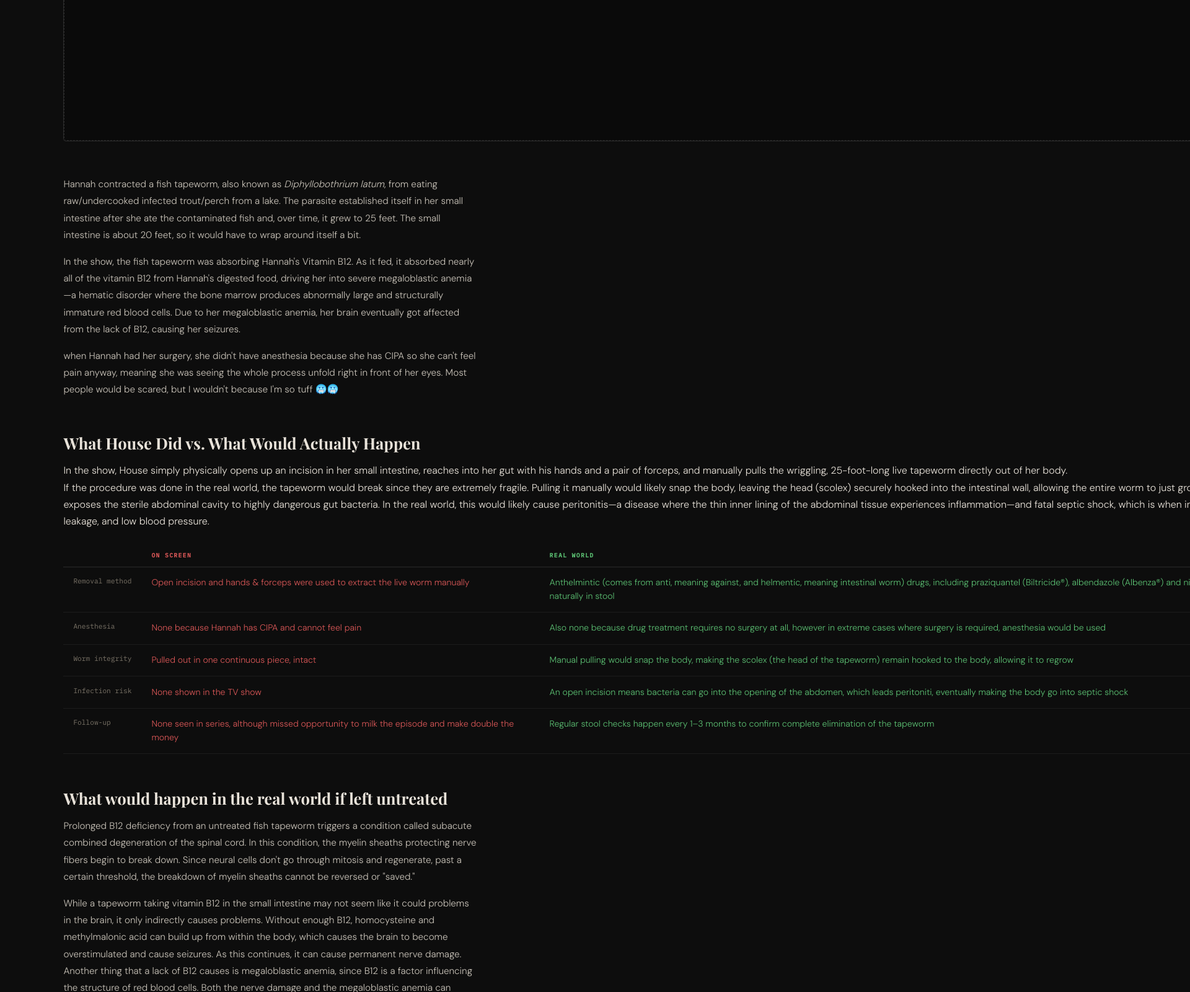
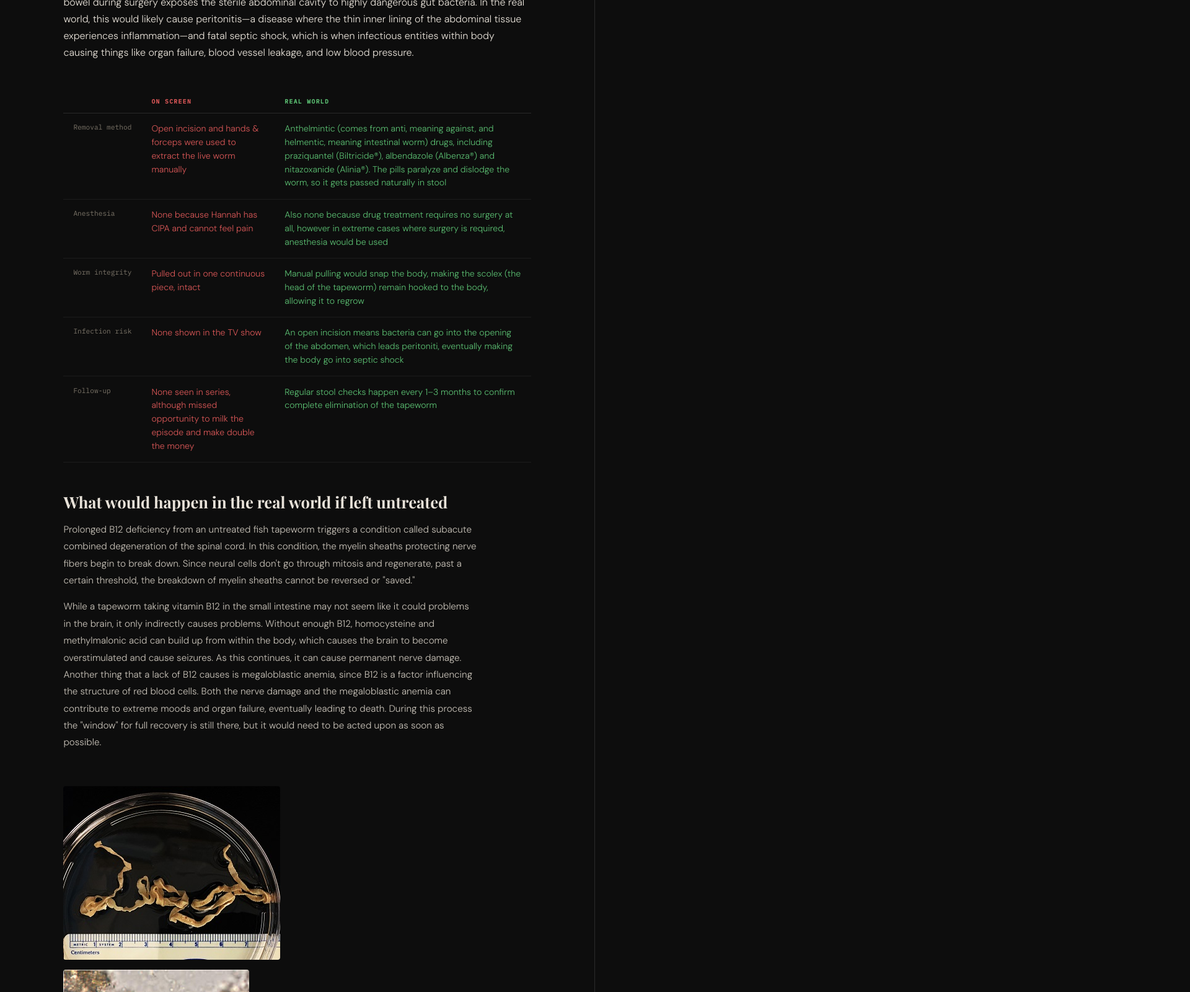
Before and after one commit to Jason-Q1925/Medical-Emergency-Fact-or-Fiction, a plain HTML site: page index.html in a window 1280 px wide. Shown: the part 2440-4040 px from the top of the page at 62% size, 1920 px wide, since content can reach past the window. Drawn offline with nearby package versions, Linux system fonts and the light colour scheme; a web font is replaced by a local one.

Commit message:
index.html

```diff
--- a/index.html
+++ b/index.html
@@ -6,6 +6,7 @@
 <title>Medical Emergencies Audits</title>
 <link rel="preconnect" href="https://fonts.googleapis.com">
 <link href="https://fonts.googleapis.com/css2?family=Playfair+Display:ital,wght@0,400;0,700;0,900;1,400;1,700&family=IBM+Plex+Mono:wght@400;500&family=DM+Sans:wght@300;400;500&display=swap" rel="stylesheet">
+
 
 <style>
   :root {
@@ -35,6 +36,15 @@
     font-weight: 300;
     line-height: 1.7;
     overflow-x: hidden;
+  }
+
+   /* ── MEDIA DEFAULTS ── */
+  img {
+    max-width: 100%;
+    height: auto;
+    display: block;
+    border-radius: 4px;
+    margin: 1rem 0;
   }
 
   /* ── HEADER ── */
@@ -387,6 +397,8 @@
     letter-spacing: 0.15em;
     text-transform: uppercase;
     color: var(--muted);
+    white-space: normal;
+    word-wrap: break-word;
   }
 
   .video-slot-placeholder span {
@@ -432,6 +444,15 @@
 
   .compare-table .on-screen { color: #d95757; }
   .compare-table .real-world { color: #5bbf72; }
+
+  /* ── RESPONSIVE TABLE WRAPPER ── */
+  .table-responsive {
+    width: 100%;
+    overflow-x: auto;
+    -webkit-overflow-scrolling: touch; /* Smooth scrolling for mobile */
+    margin: 1.5rem 0;
+    border-radius: 4px;
+  }
 
   /* ── FACT CARDS ── */
   .fact-grid {
@@ -851,6 +872,7 @@
         <p>In the show, House simply physically opens up an incision in her small intestine, reaches into her gut with his hands and a pair of forceps, and manually pulls the wriggling, 25-foot-long live tapeworm directly out of her body.</p>
 
         <p>If the procedure was done in the real world, the tapeworm would break since they are extremely fragile. Pulling it manually would likely snap the body, leaving the head (scolex) securely hooked into the intestinal wall, allowing the entire worm to just grow right back. Additionally, Cutting open a patient's bowel during surgery exposes the sterile abdominal cavity to highly dangerous gut bacteria. In the real world, this would likely cause peritonitis—a disease where the thin inner lining of the abdominal tissue experiences inflammation—and fatal septic shock, which is when infectious entities within body causing things like organ failure, blood vessel leakage, and low blood pressure.</p>
+        <div class="table-responsive">
         <table class="compare-table">
           <thead>
             <tr>
@@ -899,7 +921,7 @@
       </div>
   <img src="https://raw.githubusercontent.com/Jason-Q1925/Medical-Emergency-Fact-or-Fiction/main/FT.jpg" alt="Fish Tapeworm. Credit to CDC">
   <img src="https://raw.githubusercontent.com/Jason-Q1925/Medical-Emergency-Fact-or-Fiction/main/FTE.jpg" alt="Fish Tapeworm Eggs. Credit to CDC">
-  <img src="https://raw.githubusercontent.com/Jason-Q1925/Medical-Emergency-Fact-or-Fiction/main/FTLC.jpg" alt="Fish Tapeworm Life Cycle. Credit to CDC" style="width: auto; height: 50%;">
+  <img src="https://raw.githubusercontent.com/Jason-Q1925/Medical-Emergency-Fact-or-Fiction/main/FTLC.jpg" alt="Fish Tapeworm Life Cycle. Credit to CDC">
       <!-- INTERACTIVE FUNFACT -->
       <div class="funfact-block" onclick="toggleFact(this)">
         <div class="funfact-header">
```
